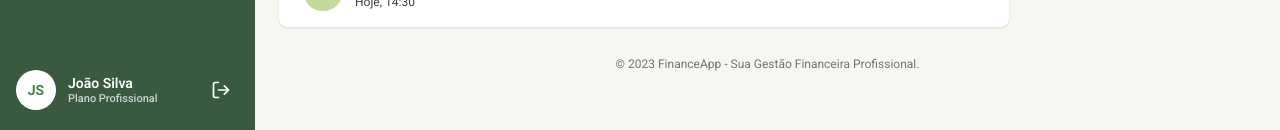
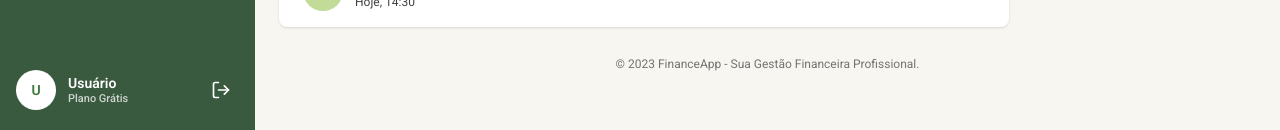
Before and after one commit to Guilhermeneves142/tech-challenge, a Next.js app: page /dashboard in a window 1280 px wide. Shown: the part 670-800 px from the top of the page. Built offline with nearby package versions, Linux system fonts and the light colour scheme.

Commit message:
feat:adiciona mock para cadastro e login

```diff
--- a/mock/db.json
+++ b/mock/db.json
@@ -8,34 +8,209 @@
     "plan": "Plano Profissional",
     "avatar": null
   },
+  "users": [
+    {
+      "id": 1,
+      "name": "João Silva",
+      "email": "joao@financeapp.com",
+      "password": "123456",
+      "initials": "JS",
+      "plan": "Plano Profissional",
+      "avatar": null
+    },
+    {
+      "id": 2,
+      "name": "Pedro Augusto",
+      "email": "pedro@email.com",
+      "password": "123456",
+      "initials": "PA",
+      "plan": "Plano Grátis",
+      "avatar": null
+    },
+    {
+      "id": 3,
+      "name": "Ana Beatriz",
+      "email": "ana@gmail.com",
+      "password": "12345",
+      "initials": "AB",
+      "plan": "Plano Grátis",
+      "avatar": null
+    },
+    {
+      "id": 4,
+      "name": "Gabriela Santos",
+      "email": "gabriela@gmail.com",
+      "password": "12345@",
+      "initials": "GS",
+      "plan": "Plano Grátis",
+      "avatar": null
+    }
+  ],
   "balance": {
     "current": 0,
     "variation": 0,
     "variationLabel": "+0% este mês"
   },
   "transactions": [
-    { "id": 1,  "description": "Boleto Faculdade",      "category": "educacao",      "amount": -350,   "date": "2025-05-01T10:00:00Z",      "dateLabel": "01 Mai, 10:00", "type": "debit"  },
-    { "id": 2,  "description": "Supermercado Master",   "category": "alimentacao",   "amount": -212.5, "date": "2025-05-02T14:30:00Z",      "dateLabel": "02 Mai, 14:30", "type": "debit"  },
-    { "id": 3,  "description": "Freelancer",            "category": "renda",         "amount": 2550,   "date": "2025-05-03T00:00:00.000Z",  "dateLabel": "03 Mai, 20:04", "type": "credit" },
-    { "id": 4,  "description": "Uber",                  "category": "transporte",    "amount": -45,    "date": "2025-05-04T18:20:00Z",      "dateLabel": "04 Mai, 18:20", "type": "debit"  },
-    { "id": 5,  "description": "Aluguel",               "category": "moradia",       "amount": -1500,  "date": "2025-05-05T08:00:00Z",      "dateLabel": "05 Mai, 08:00", "type": "debit"  },
-    { "id": 6,  "description": "Netflix",               "category": "lazer",         "amount": -39.9,  "date": "2025-05-06T00:00:00Z",      "dateLabel": "06 Mai, 00:00", "type": "debit"  },
-    { "id": 7,  "description": "Salário",               "category": "renda",         "amount": 5000,   "date": "2025-05-07T09:00:00Z",      "dateLabel": "07 Mai, 09:00", "type": "credit" },
-    { "id": 8,  "description": "Farmácia",              "category": "saude",         "amount": -87.6,  "date": "2025-05-08T11:15:00Z",      "dateLabel": "08 Mai, 11:15", "type": "debit"  },
-    { "id": 9,  "description": "Curso Udemy",           "category": "educacao",      "amount": -29.9,  "date": "2025-05-09T20:00:00Z",      "dateLabel": "09 Mai, 20:00", "type": "debit"  },
-    { "id": 10, "description": "Transferência recebida","category": "transferencia", "amount": 300,    "date": "2025-05-10T13:00:00Z",      "dateLabel": "10 Mai, 13:00", "type": "credit" },
-    { "id": 11, "description": "Posto de Gasolina",    "category": "transporte",    "amount": -180,   "date": "2025-05-11T07:30:00Z",      "dateLabel": "11 Mai, 07:30", "type": "debit"  },
-    { "id": 12, "description": "Restaurante Sushi",    "category": "alimentacao",   "amount": -95,    "date": "2025-05-12T20:45:00Z",      "dateLabel": "12 Mai, 20:45", "type": "debit"  }
+    {
+      "id": 1,
+      "description": "Boleto Faculdade",
+      "category": "educacao",
+      "amount": -350,
+      "date": "2025-05-01T10:00:00Z",
+      "dateLabel": "01 Mai, 10:00",
+      "type": "debit"
+    },
+    {
+      "id": 2,
+      "description": "Supermercado Master",
+      "category": "alimentacao",
+      "amount": -212.5,
+      "date": "2025-05-02T14:30:00Z",
+      "dateLabel": "02 Mai, 14:30",
+      "type": "debit"
+    },
+    {
+      "id": 3,
+      "description": "Freelancer",
+      "category": "renda",
+      "amount": 2550,
+      "date": "2025-05-03T00:00:00.000Z",
+      "dateLabel": "03 Mai, 20:04",
+      "type": "credit"
+    },
+    {
+      "id": 4,
+      "description": "Uber",
+      "category": "transporte",
+      "amount": -45,
+      "date": "2025-05-04T18:20:00Z",
+      "dateLabel": "04 Mai, 18:20",
+      "type": "debit"
+    },
+    {
+      "id": 5,
+      "description": "Aluguel",
+      "category": "moradia",
+      "amount": -1500,
+      "date": "2025-05-05T08:00:00Z",
+      "dateLabel": "05 Mai, 08:00",
+      "type": "debit"
+    },
+    {
+      "id": 6,
+      "description": "Netflix",
+      "category": "lazer",
+      "amount": -39.9,
+      "date": "2025-05-06T00:00:00Z",
+      "dateLabel": "06 Mai, 00:00",
+      "type": "debit"
+    },
+    {
+      "id": 7,
+      "description": "Salário",
+      "category": "renda",
+      "amount": 5000,
+      "date": "2025-05-07T09:00:00Z",
+      "dateLabel": "07 Mai, 09:00",
+      "type": "credit"
+    },
+    {
+      "id": 8,
+      "description": "Farmácia",
+      "category": "saude",
+      "amount": -87.6,
+      "date": "2025-05-08T11:15:00Z",
+      "dateLabel": "08 Mai, 11:15",
+      "type": "debit"
+    },
+    {
+      "id": 9,
+      "description": "Curso Udemy",
+      "category": "educacao",
+      "amount": -29.9,
+      "date": "2025-05-09T20:00:00Z",
+      "dateLabel": "09 Mai, 20:00",
+      "type": "debit"
+    },
+    {
+      "id": 10,
+      "description": "Transferência recebida",
+      "category": "transferencia",
+      "amount": 300,
+      "date": "2025-05-10T13:00:00Z",
+      "dateLabel": "10 Mai, 13:00",
+      "type": "credit"
+    },
+    {
+      "id": 11,
+      "description": "Posto de Gasolina",
+      "category": "transporte",
+      "amount": -180,
+      "date": "2025-05-11T07:30:00Z",
+      "dateLabel": "11 Mai, 07:30",
+      "type": "debit"
+    },
+    {
+      "id": 12,
+      "description": "Restaurante Sushi",
+      "category": "alimentacao",
+      "amount": -95,
+      "date": "2025-05-12T20:45:00Z",
+      "dateLabel": "12 Mai, 20:45",
+      "type": "debit"
+    },
+    {
+      "description": "Mercado",
+      "amount": 10,
+      "category": "alimentacao",
+      "date": "2026-04-23T00:00:00.000Z",
+      "dateLabel": "23 abr, 20:36",
+      "type": "credit",
+      "id": 13
+    }
   ],
   "categories": [
-    { "id": "alimentacao",  "label": "Alimentação",   "icon": "utensils"         },
-    { "id": "transporte",   "label": "Transporte",    "icon": "car"              },
-    { "id": "moradia",      "label": "Moradia",       "icon": "home"             },
-    { "id": "renda",        "label": "Renda",         "icon": "trending-up"      },
-    { "id": "transferencia","label": "Transferência", "icon": "arrow-right-left" },
-    { "id": "lazer",        "label": "Lazer",         "icon": "tv"               },
-    { "id": "saude",        "label": "Saúde",         "icon": "heart-pulse"      },
-    { "id": "educacao",     "label": "Educação",      "icon": "book-open"        }
+    {
+      "id": "alimentacao",
+      "label": "Alimentação",
+      "icon": "utensils"
+    },
+    {
+      "id": "transporte",
+      "label": "Transporte",
+      "icon": "car"
+    },
+    {
+      "id": "moradia",
+      "label": "Moradia",
+      "icon": "home"
+    },
+    {
+      "id": "renda",
+      "label": "Renda",
+      "icon": "trending-up"
+    },
+    {
+      "id": "transferencia",
+      "label": "Transferência",
+      "icon": "arrow-right-left"
+    },
+    {
+      "id": "lazer",
+      "label": "Lazer",
+      "icon": "tv"
+    },
+    {
+      "id": "saude",
+      "label": "Saúde",
+      "icon": "heart-pulse"
+    },
+    {
+      "id": "educacao",
+      "label": "Educação",
+      "icon": "book-open"
+    }
   ],
   "budgets": [
     {
@@ -48,10 +223,30 @@
     }
   ],
   "reports": [
-    { "month": "Jan", "income": 0, "expenses": 0 },
-    { "month": "Fev", "income": 0, "expenses": 0 },
-    { "month": "Mar", "income": 0, "expenses": 0 },
-    { "month": "Abr", "income": 0, "expenses": 0 },
-    { "month": "Mai", "income": 0, "expenses": 0 }
+    {
+      "month": "Jan",
+      "income": 0,
+      "expenses": 0
+    },
+    {
+      "month": "Fev",
+      "income": 0,
+      "expenses": 0
+    },
+    {
+      "month": "Mar",
+      "income": 0,
+      "expenses": 0
+    },
+    {
+      "month": "Abr",
+      "income": 0,
+      "expenses": 0
+    },
+    {
+      "month": "Mai",
+      "income": 0,
+      "expenses": 0
+    }
   ]
 }
--- a/mock/server.mjs
+++ b/mock/server.mjs
@@ -3,7 +3,6 @@
 //  Powered by json-server v0
 //  Porta padrão: 3001
 // ─────────────────────────────────────────────
-
 import { createRequire } from "module";
 import { fileURLToPath } from "url";
 import { dirname, join } from "path";
@@ -18,6 +17,7 @@ const router = jsonServer.router(join(__dirname, "db.json"));
 const middlewares = jsonServer.defaults({ nolog: false });
 
 const PORT = process.env.MOCK_PORT || 3001;
+
 
 // ── Middlewares padrão (logger, cors) ──
 server.use(middlewares);
@@ -35,6 +35,95 @@ server.use(jsonServer.bodyParser);
  * GET /api/dashboard
  * Resumo consolidado: user + balance + últimas 5 transações.
  */
+
+function getInitials(name) {
+  return String(name)
+    .trim()
+    .split(" ")
+    .filter(Boolean)
+    .map((word) => word[0])
+    .join("")
+    .slice(0, 2)
+    .toUpperCase();
+}
+
+function removePassword(user) {
+  const { password: _, ...userWithoutPassword } = user;
+  return userWithoutPassword;
+}
+
+server.post("/api/auth/register", (req, res) => {
+  const db = router.db;
+  const { name, email, password } = req.body;
+
+  if (!name || !email || !password) {
+    return res.status(400).json({
+      message: "Nome, e-mail e senha são obrigatórios.",
+    });
+  }
+
+  const normalizedEmail = String(email).trim().toLowerCase();
+
+  const existingUser = db.get("users").find({ email: normalizedEmail }).value();
+
+  if (existingUser) {
+    return res.status(409).json({
+      message: "E-mail já cadastrado.",
+    });
+  }
+
+
+  const users = db.get("users").value();
+    const newUser = {
+    id: users.length > 0 ? users[users.length - 1].id + 1 : 1,
+    name: String(name).trim(),
+    email: normalizedEmail,
+    password: String(password),
+    initials: getInitials(name),
+    plan: "Plano Grátis",
+    avatar: null,
+  };
+
+  db.get("users").push(newUser).write();
+
+  return res.status(201).json({
+    user: removePassword(newUser),
+    token: `fake-token-${newUser.id}`,
+  });
+});
+
+server.post("/api/auth/login", (req, res) => {
+  const db = router.db;
+  const { email, password } = req.body;
+
+  if (!email || !password) {
+    return res.status(400).json({
+      message: "E-mail e senha são obrigatórios.",
+    });
+  }
+
+  const normalizedEmail = String(email).trim().toLowerCase();
+
+  const user = db
+    .get("users")
+    .find({
+      email: normalizedEmail,
+      password: String(password),
+    })
+    .value();
+
+  if (!user) {
+    return res.status(401).json({
+      message: "E-mail ou senha inválidos.",
+    });
+  }
+
+  return res.json({
+    user: removePassword(user),
+    token: `fake-token-${user.id}`,
+  });
+});
+
 server.get("/api/dashboard", (req, res) => {
   const db = router.db;
   const user = db.get("user").value();
@@ -58,13 +147,15 @@ server.get("/api/transactions/summary", (req, res) => {
 
   // aplica os mesmos filtros
   if (req.query.type) {
-    transactions = transactions.filter((t) => t.type === req.query.type)
+    transactions = transactions.filter((t) => t.type === req.query.type);
   }
 
   if (req.query.description_like) {
     transactions = transactions.filter((t) =>
-      t.description.toLowerCase().includes(req.query.description_like.toLowerCase())
-    )
+      t.description
+        .toLowerCase()
+        .includes(req.query.description_like.toLowerCase())
+    );
   }
 
   const totalCredit = transactions
@@ -86,7 +177,6 @@ server.get("/api/transactions/summary", (req, res) => {
 // ── Roteador automático com prefixo /api ──
 server.use("/api", router);
 
-// ─────────────────────────────────────────────
 const instance = server.listen(PORT, () => {
   console.log("");
   console.log("  ┌─────────────────────────────────────────┐");
@@ -95,6 +185,8 @@ const instance = server.listen(PORT, () => {
   console.log(`  │   📡  http://localhost:${PORT}              │`);
   console.log("  │                                         │");
   console.log("  │   Rotas disponíveis:                    │");
+  console.log("  │   POST /api/auth/register               │");
+  console.log("  │   POST /api/auth/login                  │");
   console.log("  │   GET  /api/user                        │");
   console.log("  │   GET  /api/balance                     │");
   console.log("  │   GET  /api/transactions                │");
@@ -112,9 +204,11 @@ const instance = server.listen(PORT, () => {
 instance.on("error", (err) => {
   if (err.code === "EADDRINUSE") {
     console.error(`\n  ❌  Porta ${PORT} já está em uso.`);
-    console.error(`  ➜   Encerre o processo anterior ou use: MOCK_PORT=3002 npm run dev:mock\n`);
+    console.error(
+      `  ➜   Encerre o processo anterior ou use: MOCK_PORT=3002 npm run dev:mock\n`
+    );
     process.exit(1);
-  } else {
-    throw err;
   }
+
+  throw err;
 });
--- a/src/components/auth/CadastroForm.tsx
+++ b/src/components/auth/CadastroForm.tsx
@@ -1,54 +1,108 @@
-"use client"
+"use client";
 
-import { useState } from "react"
-import Link from "next/link"
-import { Button } from "@/components/ui/button"
-import { Input } from "@/components/ui/input"
-import { Label } from "@/components/ui/label"
-import { PasswordInput } from "@/components/auth/PasswordInput"
-import { PasswordStrengthIndicator } from "@/components/auth/PasswordStrengthIndicator"
+import { useState } from "react";
+import { useRouter } from "next/navigation";
+import Link from "next/link";
+import { authApi } from "@/lib/auth-api";
+import { Button } from "@/components/ui/button";
+import { Input } from "@/components/ui/input";
+import { Label } from "@/components/ui/label";
+import { PasswordInput } from "@/components/auth/PasswordInput";
+import { PasswordStrengthIndicator } from "@/components/auth/PasswordStrengthIndicator";
 
 export function CadastroForm() {
-  const [password, setPassword] = useState("")
-  const [confirm, setConfirm] = useState("")
+  const router = useRouter();
 
-  const passwordMismatch = confirm.length > 0 && confirm !== password
+  const [name, setName] = useState("");
+  const [email, setEmail] = useState("");
+
+  const [password, setPassword] = useState("");
+  const [confirm, setConfirm] = useState("");
+
+  const [error, setError] = useState("");
+  const [loading, setLoading] = useState(false);
+
+  const passwordMismatch = confirm.length > 0 && confirm !== password;
+
+  async function handleSubmit(e: React.FormEvent) {
+    e.preventDefault();
+
+    setError("");
+
+    if (!name || !email || !password || !confirm) {
+      setError("Preencha todos os campos.");
+      return;
+    }
+
+    if (password !== confirm) {
+      setError("As senhas não coincidem.");
+      return;
+    }
+
+    setLoading(true);
+
+    try {
+      const response = await authApi.register({
+        name,
+        email,
+        password,
+      });
+
+      localStorage.setItem("finance-app-token", response.token);
+      localStorage.setItem("finance-app-user", JSON.stringify(response.user));
+
+      router.push("/dashboard");
+    } catch {
+      setError("Não foi possível criar sua conta.");
+    } finally {
+      setLoading(false);
+    }
+  }
 
   return (
-    <form className="space-y-4" onSubmit={(e) => e.preventDefault()}>
-      {/* Nome */}
+    <form className="space-y-4" onSubmit={handleSubmit}>
       <div className="space-y-1.5">
         <Label htmlFor="name" className="text-sm font-medium text-foreground">
           Nome completo
         </Label>
+
         <Input
           id="name"
           type="text"
           placeholder="João Silva"
           autoComplete="name"
           className="h-10 bg-background"
+          value={name}
+          onChange={(e) => setName(e.target.value)}
+          required
         />
       </div>
 
-      {/* E-mail */}
       <div className="space-y-1.5">
         <Label htmlFor="email" className="text-sm font-medium text-foreground">
           E-mail
         </Label>
+
         <Input
           id="email"
           type="email"
           placeholder="seu@email.com"
           autoComplete="email"
           className="h-10 bg-background"
+          value={email}
+          onChange={(e) => setEmail(e.target.value)}
+          required
         />
       </div>
 
-      {/* Senha + indicador de força */}
       <div className="space-y-1.5">
-        <Label htmlFor="password" className="text-sm font-medium text-foreground">
+        <Label
+          htmlFor="password"
+          className="text-sm font-medium text-foreground"
+        >
           Senha
         </Label>
+
         <PasswordInput
           id="password"
           placeholder="Mínimo 8 caracteres"
@@ -56,30 +110,36 @@ export function CadastroForm() {
           value={password}
           onChange={(e) => setPassword(e.target.value)}
         />
+
         <PasswordStrengthIndicator password={password} />
       </div>
 
-      {/* Confirmar senha */}
       <div className="space-y-1.5">
         <Label htmlFor="confirm" className="text-sm font-medium text-foreground">
           Confirmar senha
         </Label>
+
         <PasswordInput
           id="confirm"
           placeholder="Repita a senha"
           autoComplete="new-password"
           value={confirm}
           onChange={(e) => setConfirm(e.target.value)}
-          aria-invalid={passwordMismatch}
-          className={passwordMismatch ? "border-destructive focus-visible:ring-destructive/20" : ""}
         />
+
         {passwordMismatch && (
           <p className="text-xs text-destructive">As senhas não coincidem</p>
         )}
       </div>
 
-      <Button type="submit" className="w-full h-10 mt-2 font-semibold" disabled={passwordMismatch}>
-        Criar conta
+      {error && <p className="text-sm text-destructive">{error}</p>}
+
+      <Button
+        type="submit"
+        className="w-full h-10 mt-2 font-semibold"
+        disabled={loading || passwordMismatch}
+      >
+        {loading ? "Criando conta..." : "Criar conta"}
       </Button>
 
       <p className="text-center text-sm text-muted-foreground">
@@ -89,5 +149,5 @@ export function CadastroForm() {
         </Link>
       </p>
     </form>
-  )
+  );
 }
--- a/src/components/layout/default/sideBar.tsx
+++ b/src/components/layout/default/sideBar.tsx
@@ -2,13 +2,22 @@
 
 import Link from "next/link";
 import { usePathname, useRouter } from "next/navigation";
-import { useState } from "react";
+import { useEffect, useState } from "react";
 import { LogOut, Lock } from "lucide-react";
 import { DashboardIcon } from "@/components/icons/dashboard-icon";
 import { ProfileIcon } from "@/components/icons/profile-icon";
 import { TransactionsIcon } from "@/components/icons/transactions-icon";
 import { PlanningIcon } from "@/components/icons/planning-icon";
 import { LogoIcon } from "@/components/icons/logo-icon";
+
+type User = {
+  id: number;
+  name: string;
+  email: string;
+  initials?: string;
+  plan?: string;
+  avatar?: string | null;
+};
 
 const menuItems = [
   {
@@ -35,20 +44,57 @@ const menuItems = [
   },
 ];
 
+function getInitials(name: string) {
+  return name
+    .trim()
+    .split(" ")
+    .filter(Boolean)
+    .map((word) => word[0])
+    .join("")
+    .slice(0, 2)
+    .toUpperCase();
+}
+
 export default function Sidebar() {
   const pathname = usePathname();
   const router = useRouter();
+
   const [openLogoutModal, setOpenLogoutModal] = useState(false);
+  const [user, setUser] = useState<User | null>(null);
+  const [isMounted, setIsMounted] = useState(false);
+
+  useEffect(() => {
+    const fetchUser = async () => {
+      const storedUser = localStorage.getItem("finance-app-user");
+
+      if (storedUser) {
+        const parsedUser = JSON.parse(storedUser);
+        setUser(parsedUser);
+      }
+
+      setIsMounted(true);
+    };
+
+    fetchUser();
+  }, []);
 
   function handleLogout() {
+    localStorage.removeItem("finance-app-token");
+    localStorage.removeItem("finance-app-user");
     setOpenLogoutModal(false);
     router.push("/login");
   }
+
+  const userName = user?.name || "Usuário";
+  const userInitials =
+    user?.initials || (user?.name ? getInitials(user.name) : "U");
+  const userPlan = user?.plan || "Plano Grátis";
 
   return (
     <>
       <div className="flex h-full min-h-screen flex-col justify-between bg-[var(--color-brand-tertiary)] px-4 py-5 text-white">
         <div>
+          {/* LOGO */}
           <div className="mb-8 flex items-center gap-3">
             <div className="flex h-10 w-10 shrink-0 items-center justify-center rounded-lg bg-white">
               <LogoIcon className="h-5 w-5 text-[var(--color-brand-primary)]" />
@@ -112,16 +158,16 @@ export default function Sidebar() {
         <div className="flex items-center justify-between gap-3">
           <div className="flex items-center gap-3">
             <div className="flex h-10 w-10 shrink-0 items-center justify-center rounded-full bg-white text-[14px] font-semibold text-[var(--color-brand-primary)]">
-              JS
+              {isMounted ? userInitials : "U"}
             </div>
 
             <div className="flex flex-col">
               <span className="text-[14px] font-semibold leading-[18px]">
-                João Silva
+                {isMounted ? userName : "Usuário"}
               </span>
 
               <span className="text-[11px] font-medium leading-[14px] text-white/75">
-                Plano Profissional
+                {isMounted ? userPlan : "Plano Grátis"}
               </span>
             </div>
           </div>
--- /dev/null
+++ b/src/lib/auth-api.ts
@@ -0,0 +1,54 @@
+const BASE_URL =
+  process.env.NEXT_PUBLIC_API_URL ?? "http://localhost:3001/api";
+
+export interface LoginBody {
+  email: string;
+  password: string;
+}
+
+export interface RegisterBody {
+  name: string;
+  email: string;
+  password: string;
+}
+
+export interface AuthUser {
+  id: number;
+  name: string;
+  email: string;
+  initials: string;
+  plan: string;
+  avatar: string | null;
+}
+
+export interface AuthResponse {
+  user: AuthUser;
+  token: string;
+}
+
+async function request<T>(path: string, options?: RequestInit): Promise<T> {
+  const res = await fetch(`${BASE_URL}${path}`, {
+    headers: { "Content-Type": "application/json" },
+    ...options,
+  });
+
+  if (!res.ok) {
+    throw new Error(`API error ${res.status}: ${res.statusText}`);
+  }
+
+  return res.json() as Promise<T>;
+}
+
+export const authApi = {
+  login: (body: LoginBody) =>
+    request<AuthResponse>("/auth/login", {
+      method: "POST",
+      body: JSON.stringify(body),
+    }),
+
+  register: (body: RegisterBody) =>
+    request<AuthResponse>("/auth/register", {
+      method: "POST",
+      body: JSON.stringify(body),
+    }),
+};
```
Also changed, not shown: src/components/auth/LoginForm.tsx (+24 -12 lines).
